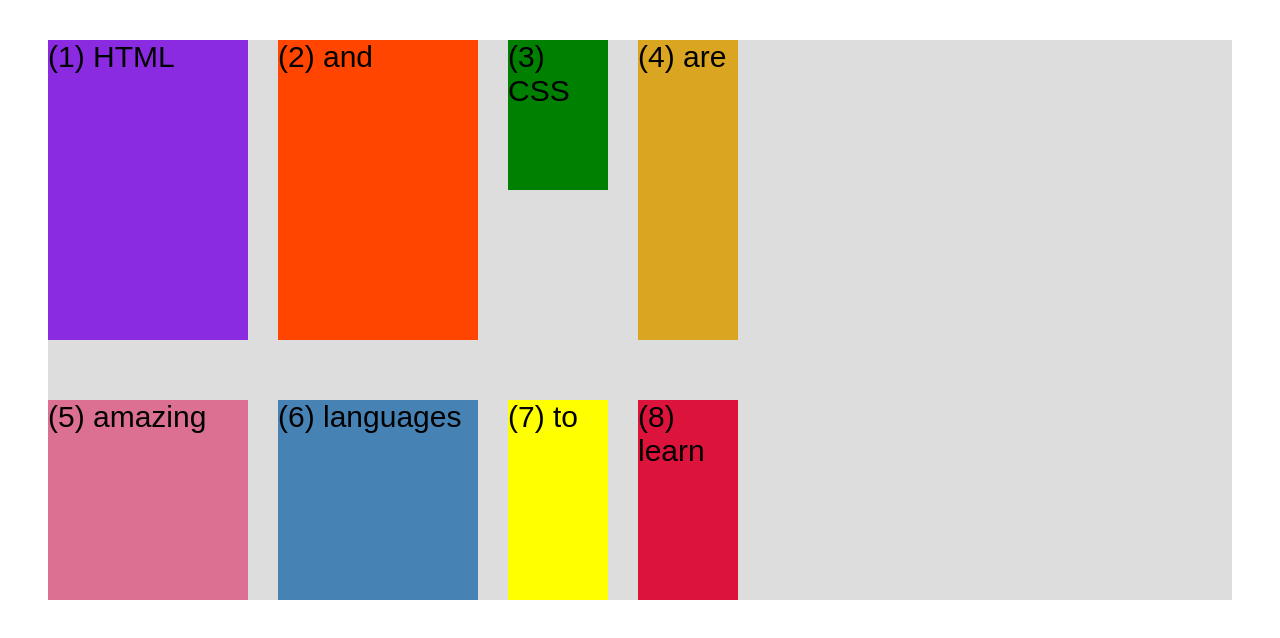
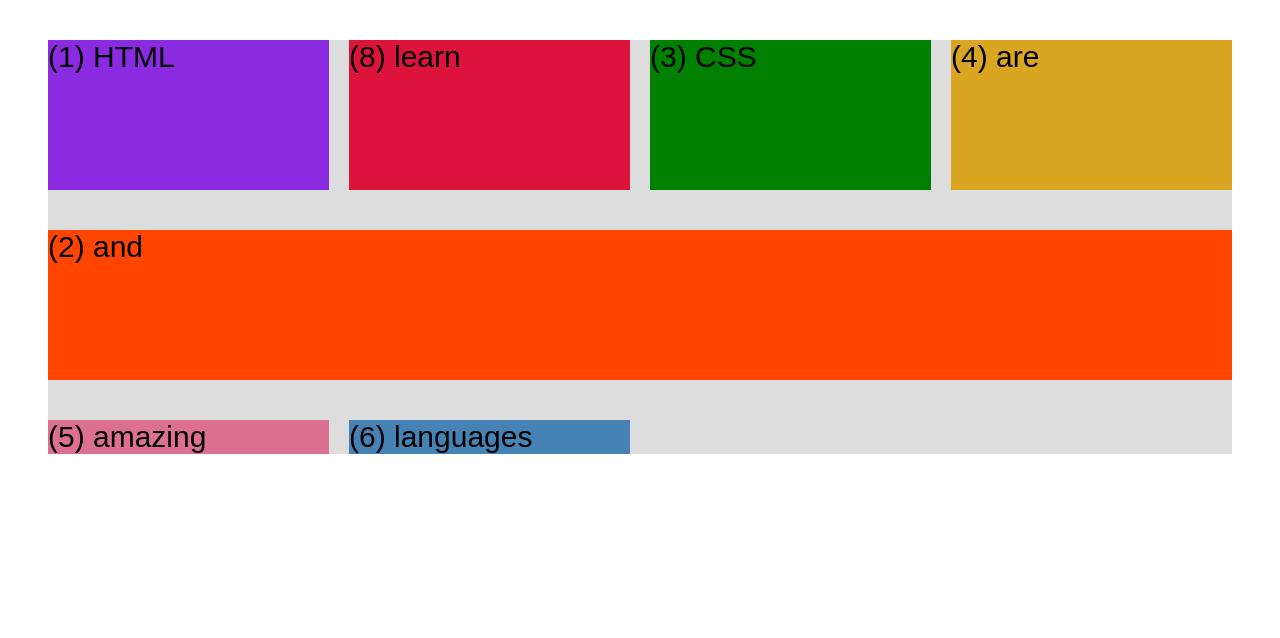
Before and after one commit to fatihay/flexbox, a plain HTML site: page css-grid.html in a window 1280 px wide. Drawn offline with Linux system fonts and the light colour scheme.

Commit message:
grid lesson 1

```diff
--- a/css-grid.html
+++ b/css-grid.html
@@ -50,13 +50,38 @@
       /* CSS GRID */
 
       display: grid;
-      grid-template-columns: 200px 200px 100px 100px;
-      grid-template-rows: 300px 200px;
+      /* grid-template-rows: 300px 200px; */
+      /* grid-template-columns: 1fr 1fr 1fr auto; */
+
+      grid-template-columns: repeat(4, 1fr);
+      grid-template-rows: 1fr 1fr;
+
+      /* height: 600px; */
+
       /* gap: 30px; */
       /* grid-gap de olabilir */
 
-      column-gap: 30px;
-      row-gap: 60px;
+      column-gap: 20px;
+      row-gap: 40px;
+    }
+
+    .el--8 {
+      grid-column: 2/3;
+      grid-row: 1/2;
+    }
+
+    .el--2 {
+      /* grid-column: 1/2; */
+      /* grid-column: 1 / span 1  ---  yukarıdakiyle aynı */
+
+      grid-column: 1/-1;
+      /* satırın sonuna kadar kapladı */
+
+      grid-row: 2/3;
+    }
+
+    .el--6 {
+      /* grid-row: 3/5; */
     }
 
     .container--2 {
@@ -83,7 +108,7 @@
     <div class="el el--4">(4) are</div>
     <div class="el el--5">(5) amazing</div>
     <div class="el el--6">(6) languages</div>
-    <div class="el el--7">(7) to</div>
+    <!-- <div class="el el--7">(7) to</div> -->
     <div class="el el--8">(8) learn</div>
   </div>
 
```
